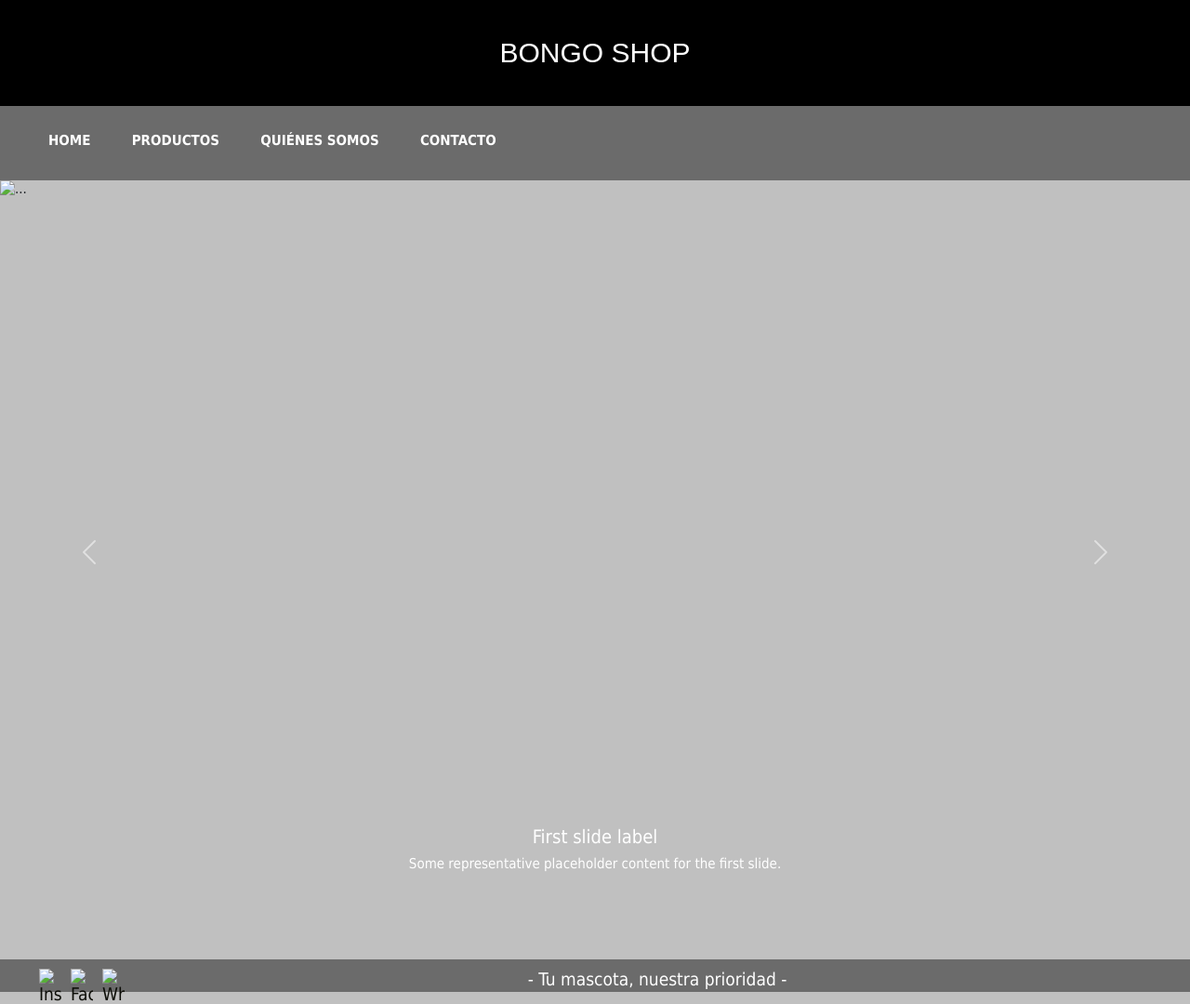
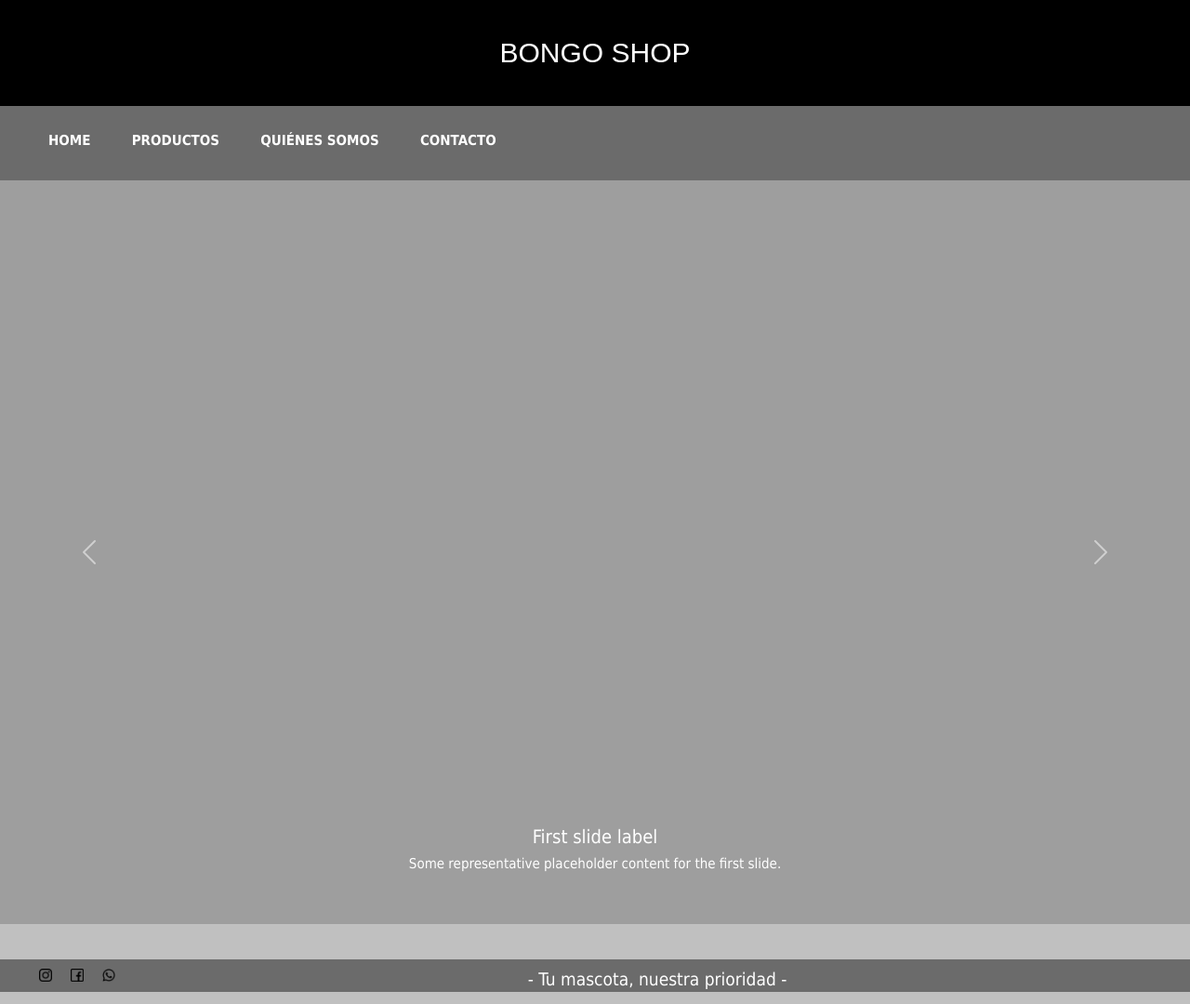
Before and after one commit to Leandroguarino95/Proyecto-final, a plain HTML site: page index.html in a window 1280 px wide. Shown: the whole page at 93% size. Drawn offline with nearby package versions, Linux system fonts and the light colour scheme; the site is published under a folder, as on GitHub Pages, so addresses that start at the root find nothing.

Commit message:
problema con carousel, link de bootstrap

```diff
--- a/index.html
+++ b/index.html
@@ -46,21 +46,21 @@
             <div id="carouselExampleFade" class="carousel slide carousel-fade" data-bs-ride="carousel">
                 <div class="carousel-inner">
                   <div class="carousel-item active" style="height: 100vh" data-bs-interval="10000">
-                    <img src="/img/carrusel1.jpg" class="d-block w-100" alt="...">
+                    <img src="./img/carrusel1.jpg" class="d-block w-100" alt="...">
                     <div class="carousel-caption d-none d-md-block">
                         <h5>First slide label</h5>
                         <p>Some representative placeholder content for the first slide.</p>
                       </div>
                   </div>
                   <div class="carousel-item" style="height: 100vh" data-bs-interval="10000">
-                    <img src="/img/carrusel2.jpg" class="d-block w-100" alt="...">
+                    <img src="./img/carrusel2.jpg" class="d-block w-100" alt="...">
                     <div class="carousel-caption d-none d-md-block">
                         <h5>First slide label</h5>
                         <p>Some representative placeholder content for the first slide.</p>
                       </div>
                   </div>
                   <div class="carousel-item" style="height: 100vh" data-bs-interval="10000">
-                    <img src="/img/carrusel3.jpg" class="d-block w-100" alt="...">
+                    <img src="./img/carrusel3.jpg" class="d-block w-100" alt="...">
                     <div class="carousel-caption d-none d-md-block">
                         <h5>First slide label</h5>
                         <p>Some representative placeholder content for the first slide.</p>
@@ -80,9 +80,9 @@
 
         <footer class="footer">
 
-            <ul class="contact"><li><a href="https://www.instagram.com/bongoshop.gr/" target="blank"><img src="/img/1.png" alt="Instagram"></a></li>
-                <li><a href="#" target="blank"><img src="/img/2.png" alt="Facebook"></a></li>
-                <li><a href="https://wa.me/1122695546?text=Hola,%20me%20interesa%20obtener%20más%20información%20de%20sus%20productos" target="blank"><img src="/img/3.png" alt="Whatsapp"></a></li>
+            <ul class="contact"><li><a href="https:.//www.instagram.com/bongoshop.gr/" target="blank"><img src="./img/1.png" alt="Instagram"></a></li>
+                <li><a href="#" target="blank"><img src="./img/2.png" alt="Facebook"></a></li>
+                <li><a href="https:.//wa.me/1122695546?text=Hola,%20me%20interesa%20obtener%20más%20información%20de%20sus%20productos" target="blank"><img src="./img/3.png" alt="Whatsapp"></a></li>
 
                 <div class="bongoshop">
                 <p>-  Tu mascota, nuestra prioridad  -</p>
```
